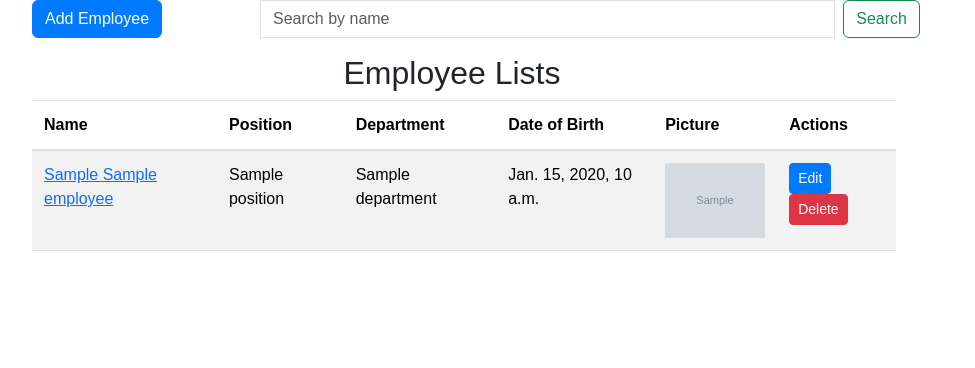
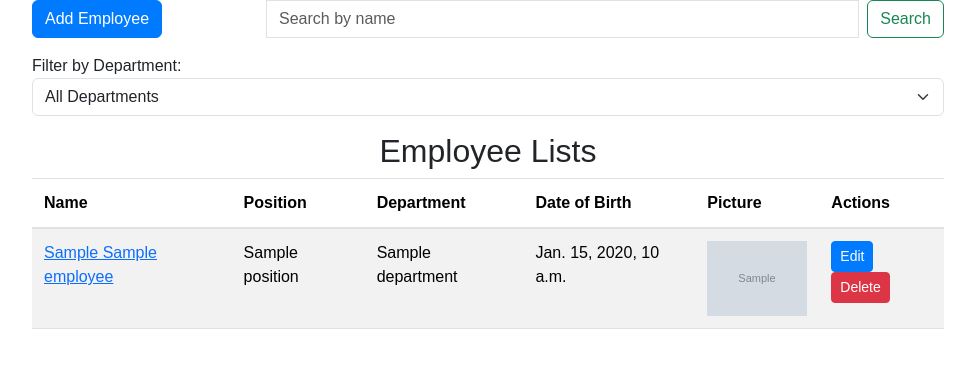
Before and after one commit to Mesele9/hrms, a Django app: template hr_management/employee_management/templates/employee_list.html in a window 1280 px wide. Shown: the part 56-424 px from the top of the page, without its empty margins (152-1127 px from the left). Run offline with Django 3.2, Linux system fonts and the light colour scheme; the template is opened without the code that fills it: most values are stand-ins (such as "Sample title", 1, 10 or a date in 2020); grey boxes marked "Sample" are stand-in pictures.

Commit message:
filter by department feature added to employee list

```diff
--- a/hr_management/employee_management/templates/employee_list.html
+++ b/hr_management/employee_management/templates/employee_list.html
@@ -3,23 +3,32 @@
 {% block content %}
 <div class="container-fluid">
     <div class="row">
-
-
-    <div class="row">
-        <div class="col-md-3"><a href="{% url 'hrms:employee_create' %}" class="btn btn-primary mb-3">Add Employee</a></div>
+        <div class="col-md-3">
+            <a href="{% url 'hrms:employee_create' %}" class="btn btn-primary mb-3">Add Employee</a>
+        </div>
         <div class="col-md-9">
             <form class="d-flex">
                 <input class="form-control me-2" type="search" placeholder="Search by name" aria-label="Search" id="search-input">
                 <button class="btn btn-outline-success" type="button" onclick="searchEmployees()">Search</button>
             </form>
         </div>
-
-
+    </div>
     <div class="row">
-    <div class="row text-center"><h2>Employee Lists</h2></div>
+        <div class="col-md-12">
+            <label for="department-filter">Filter by Department:</label>
+            <select class="form-select mb-3" id="department-filter" onchange="filterEmployeesByDepartment()">
+                <option value="">All Departments</option>
+                {% for department in departments %}
+                    <option value="{{ department.id }}">{{ department.name }}</option>
+                {% endfor %}
+            </select>
+        </div>
+    </div>
+    <div class="row text-center">
+        <h2>Employee Lists</h2>
+    </div>
     <div class="col-md-12">
         <table class="table table-striped">
-
             <thead>
                 <tr>
                     <th>Name</th>
@@ -30,12 +39,12 @@
                     <th>Actions</th>
                 </tr>
             </thead>
-        <tbody id="search-results">
+            <tbody id="employee-table-body">
                 {% for employee in employees %}
-          <tr>
+                <tr data-department-id="{{ employee.department.id }}">
                     <td><a href="{% url 'hrms:employee_detail' employee.pk %}">{{ employee.first_name }} {{ employee.middle_name }}</a></td>
                     <td>{{ employee.position }}</td>
-            <td>{{ employee.department }}</td>
+                    <td>{{ employee.department.name }}</td>
                     <td>{{ employee.date_of_birth }}</td>
                     <td>
                         {% if employee.picture %}
@@ -44,12 +53,14 @@
                             No Picture
                         {% endif %}
                     </td>
-            <td><a href="{% url 'hrms:employee_update' employee.pk %}" class="btn btn-primary btn-sm">Edit</a> <a href="{% url 'hrms:employee_delete' employee.pk %}" class="btn btn-danger btn-sm" onclick="return confirm('Are you sure you want to delete this employee?')">Delete</a></td>
+                    <td>
+                        <a href="{% url 'hrms:employee_update' employee.pk %}" class="btn btn-primary btn-sm">Edit</a>
+                        <a href="{% url 'hrms:employee_delete' employee.pk %}" class="btn btn-danger btn-sm" onclick="return confirm('Are you sure you want to delete this employee?')">Delete</a>
+                    </td>
                 </tr>
                 {% endfor %}
             </tbody>
         </table>
-    </div>
     </div>
 </div>
 
@@ -57,9 +68,9 @@
     function searchEmployees() {
         const searchInput = document.getElementById('search-input');
         const searchTerm = searchInput.value.toLowerCase();
-    const searchResults = document.getElementById('search-results');
+        const employeeRows = document.querySelectorAll('#employee-table-body tr');
 
-    Array.from(searchResults.rows).forEach(row => {
+        employeeRows.forEach(row => {
             const nameCell = row.cells[0];
             const name = nameCell.innerText.toLowerCase();
 
@@ -71,9 +82,22 @@
         });
     }
 
+    function filterEmployeesByDepartment() {
+        const selectedDepartmentId = document.getElementById('department-filter').value;
+        const employeeRows = document.querySelectorAll('#employee-table-body tr');
+
+        employeeRows.forEach(row => {
+            const departmentId = row.dataset.departmentId;
+
+            if (selectedDepartmentId === '' || departmentId === selectedDepartmentId) {
+                row.style.display = '';
+            } else {
+                row.style.display = 'none';
+            }
+        });
+    }
+
     document.getElementById('search-input').addEventListener('input', searchEmployees);
-
-
 </script>
 
 {% endblock %}
--- a/hr_management/employee_management/views.py
+++ b/hr_management/employee_management/views.py
@@ -7,7 +7,8 @@ def home(request):
 
 def employee_list(request):
     employees = Employee.objects.all()
-    return render(request, 'employee_list.html', {'employees': employees})
+    departments = Department.objects.all()
+    return render(request, 'employee_list.html', {'employees': employees, 'departments': departments})
 
 def employee_create(request):
     if request.method == 'POST':
```
Lines whose indentation alone changed are shown as unchanged.
